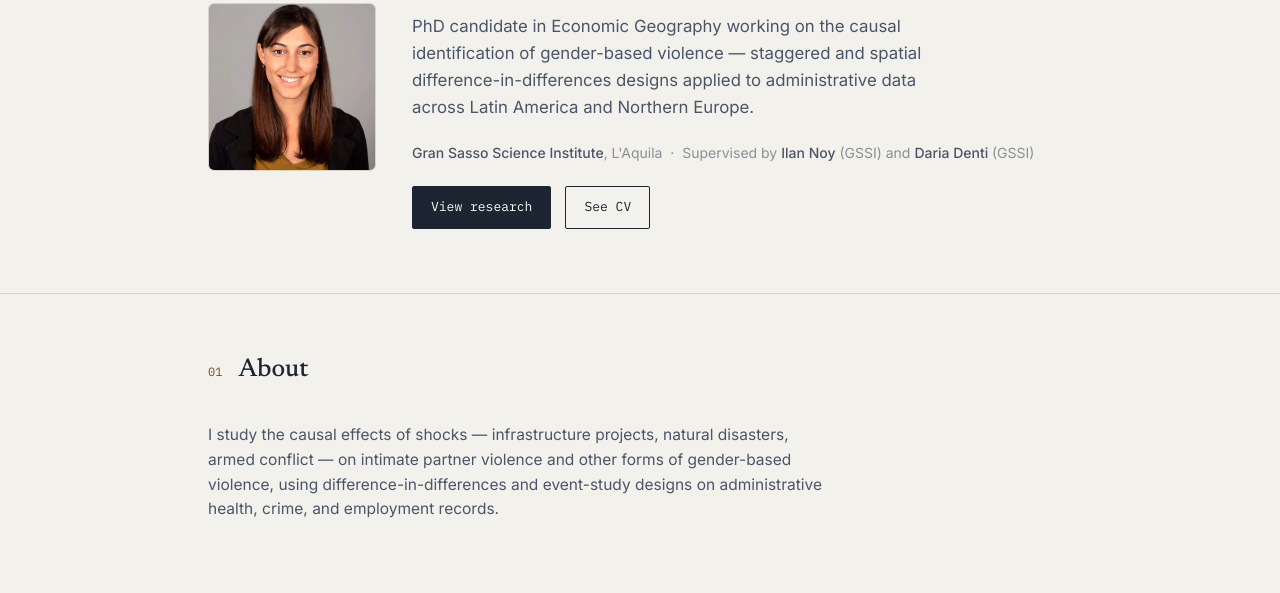
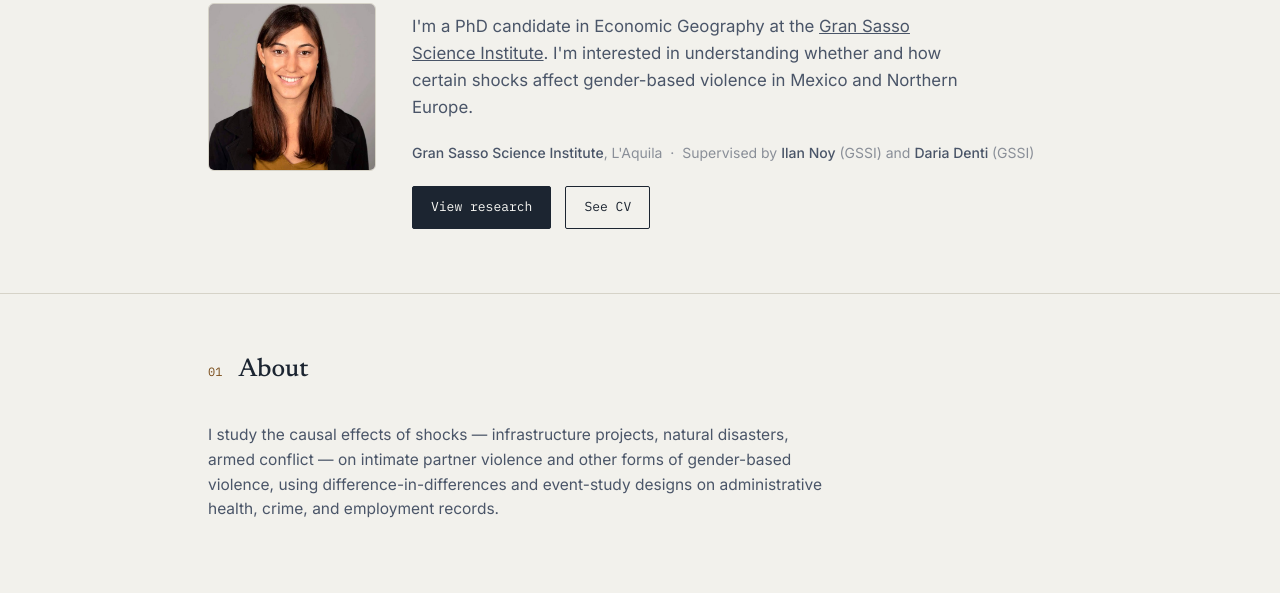
Before and after one commit to miriberretta-hub/miriamberretta.github.io, a plain HTML site: page index.html in a window 1280 px wide. Shown: the part 180-773 px from the top of the page. Drawn offline with Linux system fonts and the light colour scheme.

Commit message:
Update index.html

```diff
--- a/index.html
+++ b/index.html
@@ -31,10 +31,11 @@
     <img class="portrait" src="photo.jpg" alt="Miriam Berretta">
     <div>
       <h1>Miriam Berretta</h1>
-      <p class="hero-role">
-        PhD candidate in Economic Geography working on the causal identification of
-        gender-based violence — staggered and spatial difference-in-differences designs
-        applied to administrative data across Latin America and Northern Europe.
+           <p class="hero-role">
+        I'm a PhD candidate in Economic Geography at the
+        <a href="https://www.gssi.it/research-area/social-science-gssi-cities-research" target="_blank" rel="noopener">Gran Sasso Science Institute</a>.
+        I'm interested in understanding whether and how certain shocks affect
+        gender-based violence in Mexico and Northern Europe.
       </p>
       <p class="hero-affil">
         <strong>Gran Sasso Science Institute</strong>, L'Aquila &nbsp;·&nbsp;
```
